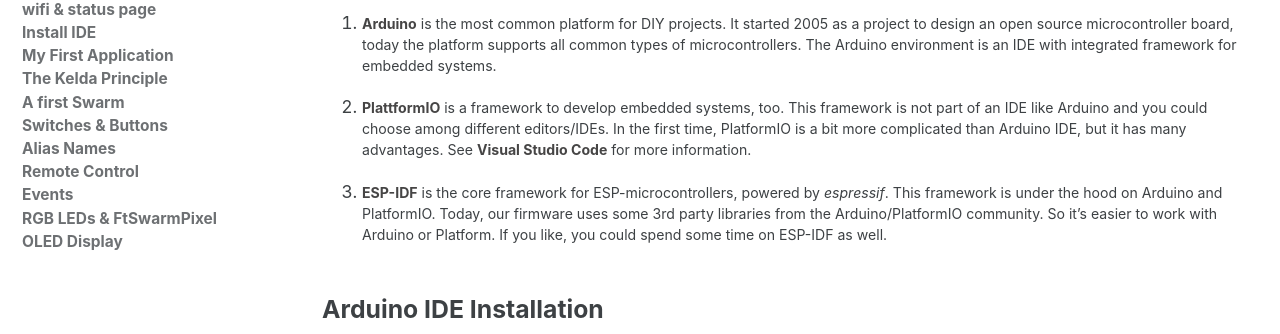
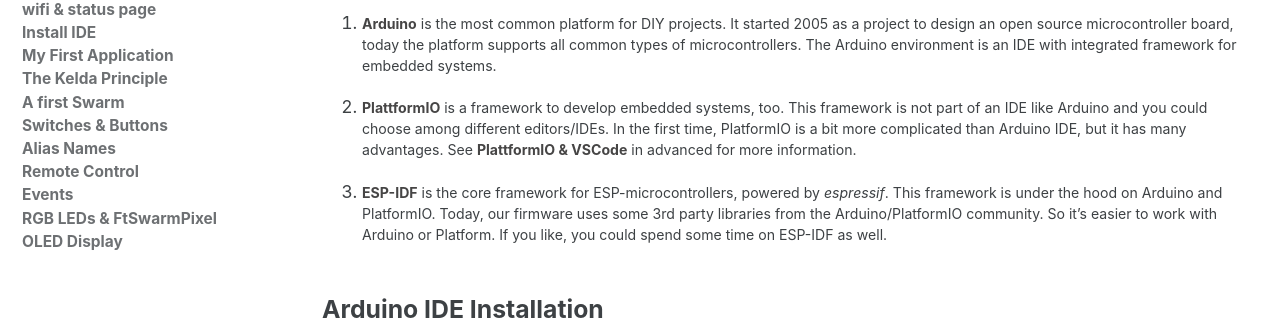
Before and after one commit to elektrofuzzis/elektrofuzzis.gitgub.io, a Jekyll site: the page built from en/gettingstarted/ide.md, in a window 1280 px wide and 900 px high. Shown: the part 229-563 px from the top of the window. Built offline with Jekyll 4.4.1, drawn with Linux system fonts in a browser that asks for light colours; cached includes are drawn as plain includes.

Commit message:
broken links

```diff
--- a/en/gettingstarted/ide.md
+++ b/en/gettingstarted/ide.md
@@ -14,8 +14,7 @@
    today the platform supports all common types of microcontrollers. The Arduino environment is an IDE with integrated framework for embedded systems.
 
 2. [PlattformIO](https://platformio.org)
-   is a framework to develop embedded systems, too. This framework is not part of an IDE like Arduino and you could choose among different editors/IDEs.
-   In the first time, PlatformIO is a bit more complicated than Arduino IDE, but it has many advantages. See [Visual Studio Code](../vscode) for more information.
+   is a framework to develop embedded systems, too. This framework is not part of an IDE like Arduino and you could choose among different editors/IDEs. In the first time, PlatformIO is a bit more complicated than Arduino IDE, but it has many advantages. See [PlattformIO & VSCode](/en/advanced/PlatformIO.md) in advanced for more information.
 
 3. [ESP-IDF](https://docs.espressif.com/projects/esp-idf/en/latest/esp32/get-started/index.html) is the core framework for ESP-microcontrollers,
    powered by *espressif*. This framework is under the hood on Arduino and PlatformIO. Today, our firmware uses some 3rd party libraries from the
```
Also changed, not shown: de/gettingstarted/ide.md (+1 -1 lines), 3 other files.
